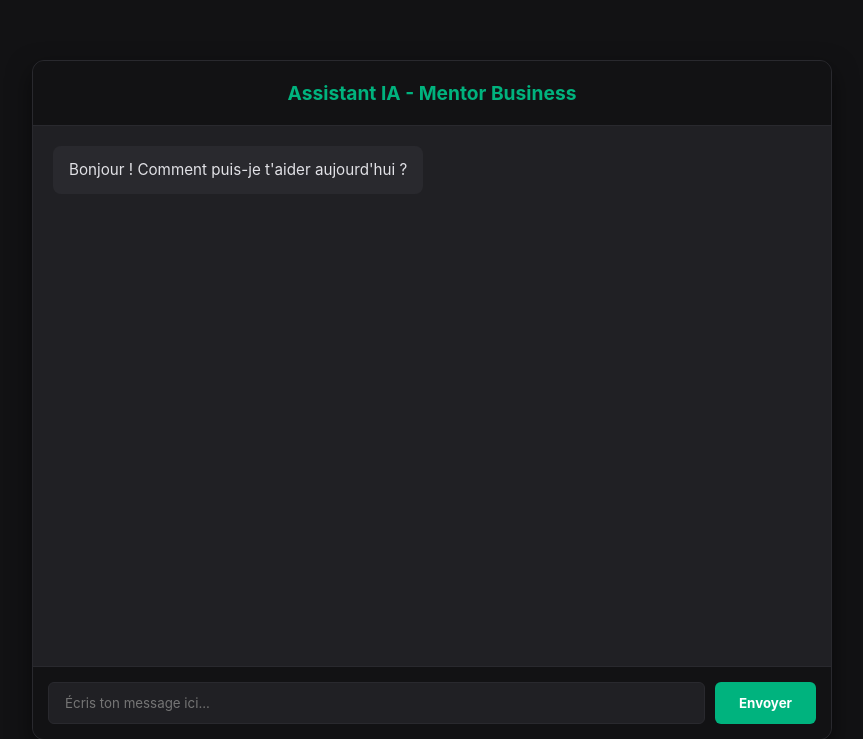
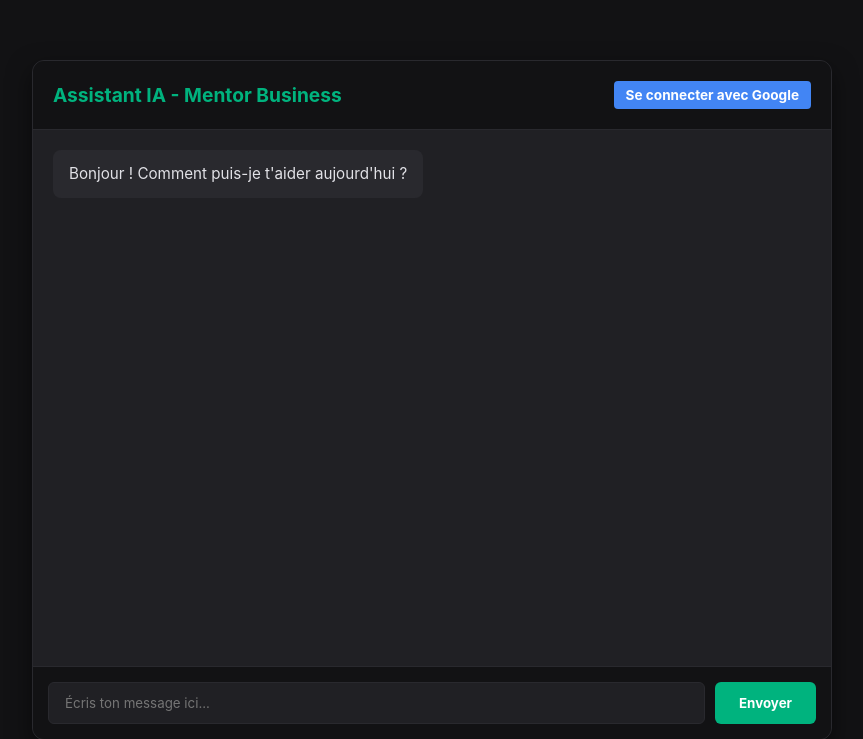
Before and after one commit to 996Kayzen/mon-saas-ia, a Flask app: page / in a window 1280 px wide. Shown: the top 739 px of the page, without its empty margins (208-1071 px from the left). Run offline with Flask 3, Linux system fonts and the light colour scheme.

Commit message:
Update index.html

```diff
--- a/templates/index.html
+++ b/templates/index.html
@@ -36,11 +36,42 @@
             padding: 20px;
             background-color: #121214;
             border-bottom: 1px solid #29292e;
-            text-align: center;
+            display: flex;
+            justify-content: space-between;
+            align-items: center;
         }
         .chat-header h2 {
             font-size: 1.2rem;
             color: #00b37e;
+        }
+        .auth-section {
+            display: flex;
+            align-items: center;
+            gap: 10px;
+        }
+        .auth-section span {
+            font-size: 0.85rem;
+            color: #e1e1e6;
+        }
+        .btn-google {
+            background-color: #4285F4;
+            color: #ffffff;
+            padding: 6px 12px;
+            border-radius: 4px;
+            text-decoration: none;
+            font-size: 0.85rem;
+            font-weight: bold;
+        }
+        .btn-google:hover {
+            background-color: #357ae8;
+        }
+        .btn-logout {
+            color: #ff5555;
+            text-decoration: none;
+            font-size: 0.85rem;
+        }
+        .btn-logout:hover {
+            text-decoration: underline;
         }
         .chat-box {
             flex: 1;
@@ -106,6 +137,14 @@
     <div class="chat-container">
         <header class="chat-header">
             <h2>Assistant IA - Mentor Business</h2>
+            <div class="auth-section">
+                {% if user %}
+                    <span>Bonjour, {{ user.name }}</span>
+                    <a href="/logout" class="btn-logout">Déconnexion</a>
+                {% else %}
+                    <a href="/login" class="btn-google">Se connecter avec Google</a>
+                {% endif %}
+            </div>
         </header>
 
         <div id="chat-box" class="chat-box">
```
